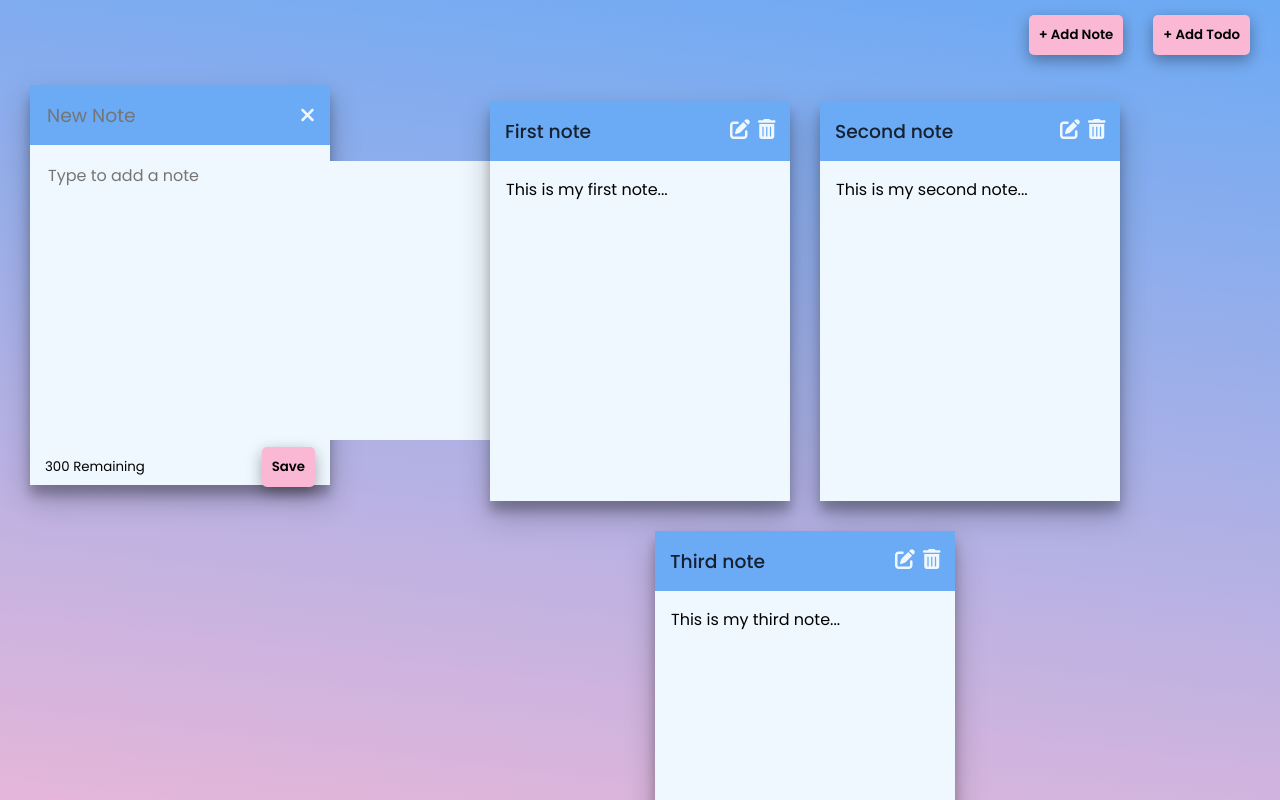
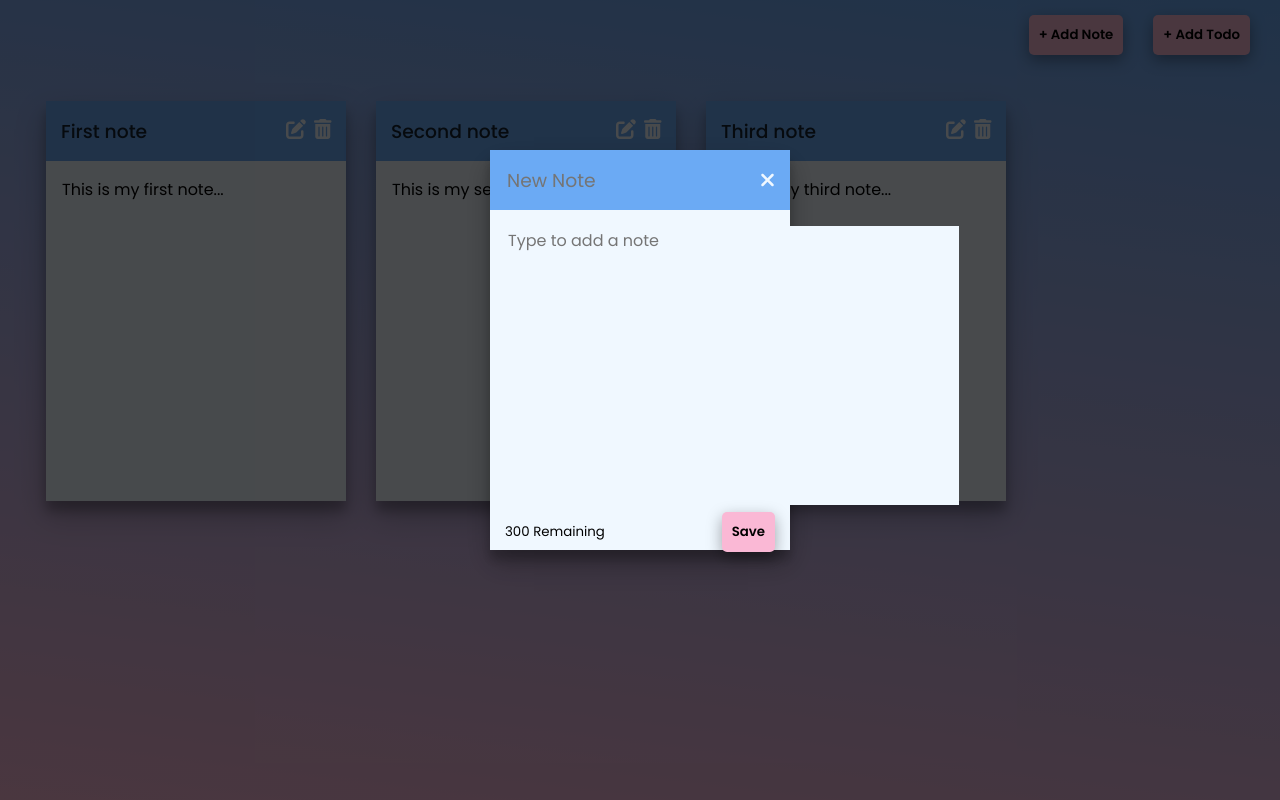
Before and after one commit to marijahavaic/notes-todo-app, a React (Create React App) app: page / in a window 1280 px wide. Both pictures are taken after a click on the button "+ Add Note". Shown: the top 800 px of the page. Built offline with nearby package versions, Linux system fonts and the light colour scheme.

Commit message:
Style AddNote as a popup

```diff
--- a/src/App.js
+++ b/src/App.js
@@ -33,6 +33,7 @@ function App() {
     }
     const newNotes = [ newNote, ...notes];
     setNotes(newNotes);
+    setNewNotes(false);
   };
 
   const addNoteComponent = (e) => {
--- a/src/Components/AddNote.js
+++ b/src/Components/AddNote.js
@@ -31,6 +31,7 @@ const AddNote = ({ handleAddNote }) => {
     }
 
     return(
+        <div className='NewNoteBg'>
             <div className="Note New">
                 <div className='Header'>
                     <textarea
@@ -56,6 +57,7 @@ const AddNote = ({ handleAddNote }) => {
                     <button className='save' onClick={handleSaveClick}>Save</button>
                 </div>
             </div>
+        </div>
     )
 }
 
--- a/src/Style/Note.css
+++ b/src/Style/Note.css
@@ -51,6 +51,7 @@ textarea:placeholder-shown {
 .Icon {
     font-size: 20px;
     color: aliceblue;
+    cursor: pointer;
 }
 
 .Note .Header .Icons .Icon {
@@ -87,7 +88,18 @@ textarea:placeholder-shown {
     margin: 0;
 }
 
-.Note .New {
+.NewNoteBg {
+    position: fixed;
+    background-color: rgba(0, 0, 0, 0.7);
+    left: 0;
+    top: 0;
+    width: 100%;
+    height: 100vh;
+}
+
+.New {
+    position: relative;
+    margin: 150px auto;
     transition: all 5s ease-in-out;
-    position: fixed;
+    z-index: 1;
 }
```
Lines whose indentation alone changed are shown as unchanged.
